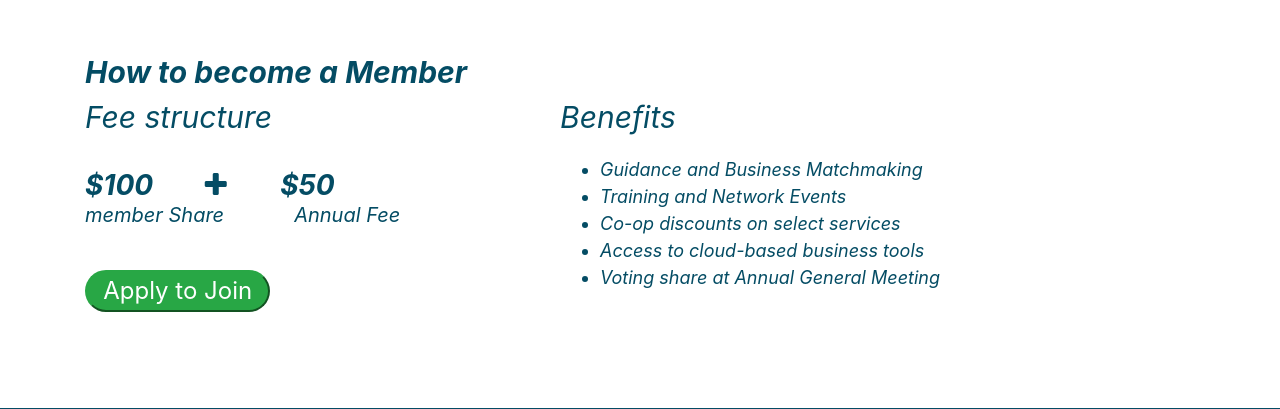
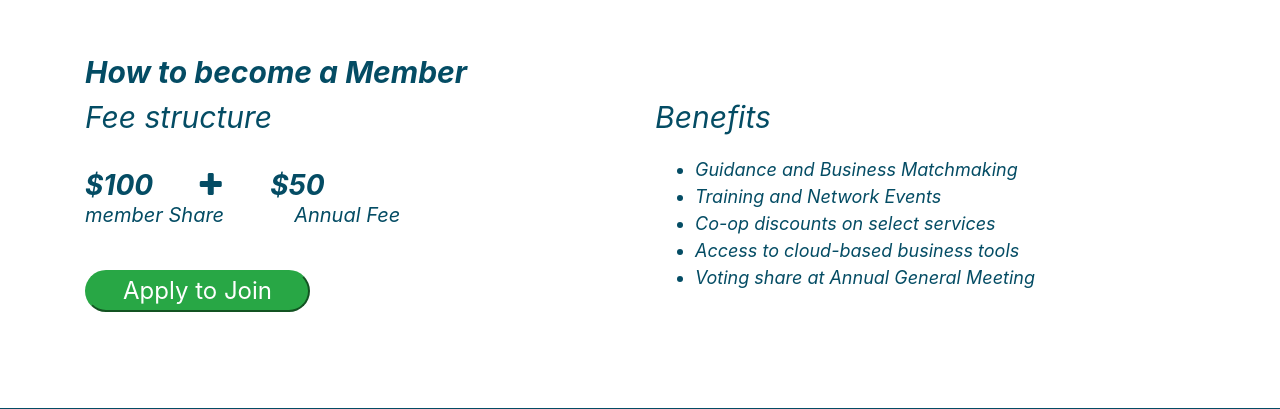
Before and after one commit to Ellen201906/Wayfinders, a PHP site: page / in a window 1280 px wide. Shown: the part 5359-5768 px from the top of the page. Run offline with PHP 8.4, Linux system fonts and the light colour scheme; some libraries are stand-ins or nearby versions.

Commit message:
Add files via upload

```diff
--- a/index.php
+++ b/index.php
@@ -268,9 +268,9 @@
 
 		<div class="row">
 
-             <div class="col-sm-5" >
+             <div class="col-sm-6" >
                 <p class="fee">Fee structure</p>
-                <p class="font-weight-bold number">$100<span class="font-weight-bold number"><i class="fa fa-plus" style="margin-left:40px" aria-hidden="true"></i></span><span class="font-weight-bold number" style="margin-left:40px">$50</span></p>
+                <p class="font-weight-bold number">$100<span class="font-weight-bold number"><i class="fa fa-plus" style="margin-left:35px" aria-hidden="true"></i></span><span class="font-weight-bold number" style="margin-left:35px">$50</span></p>
 				<p  class="member" style="margin-top:-30px">member Share<span style="margin-left:70px">Annual Fee</span></p>
 				<br>
 				<button class="col-sm-5 apply btn-success"><a href="https://www.wayfindersbusinesscooperative.ca/test.commerce.v1/" style="color:white">Apply to Join</a></button>
```
